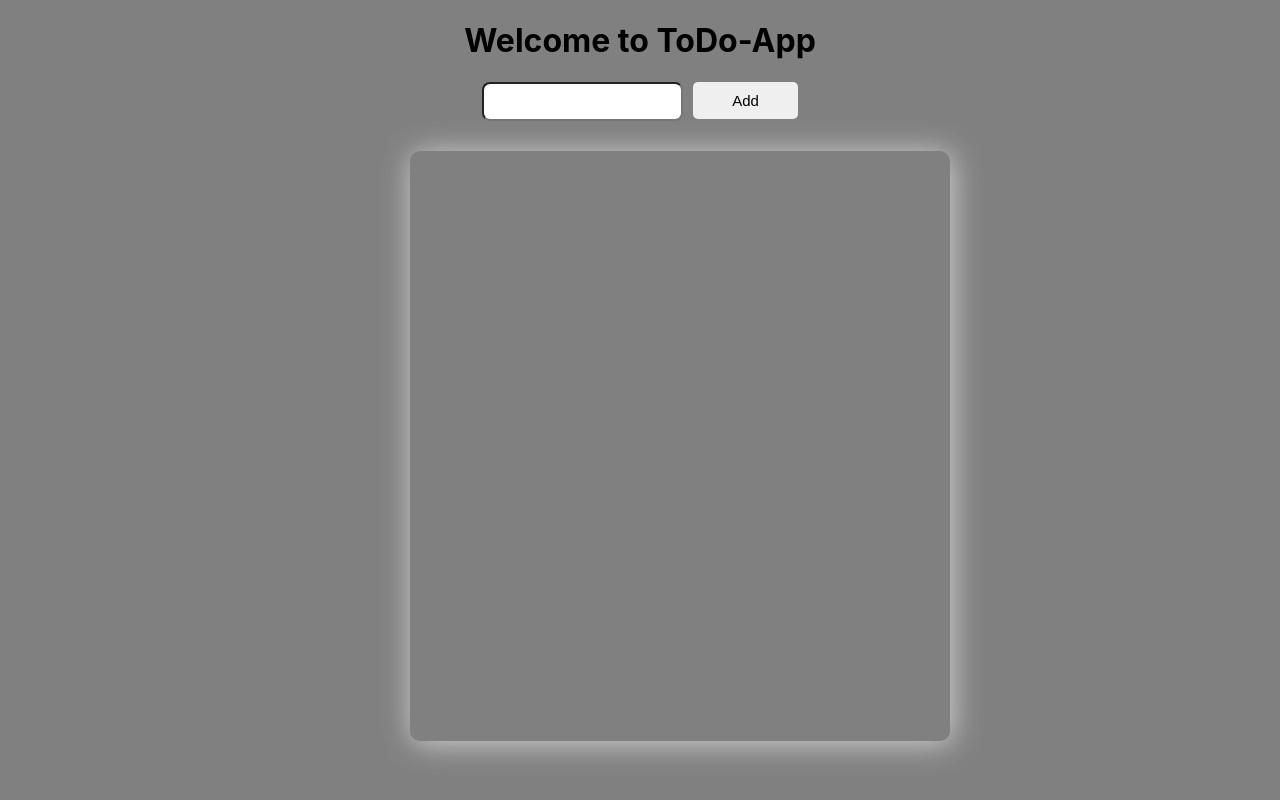
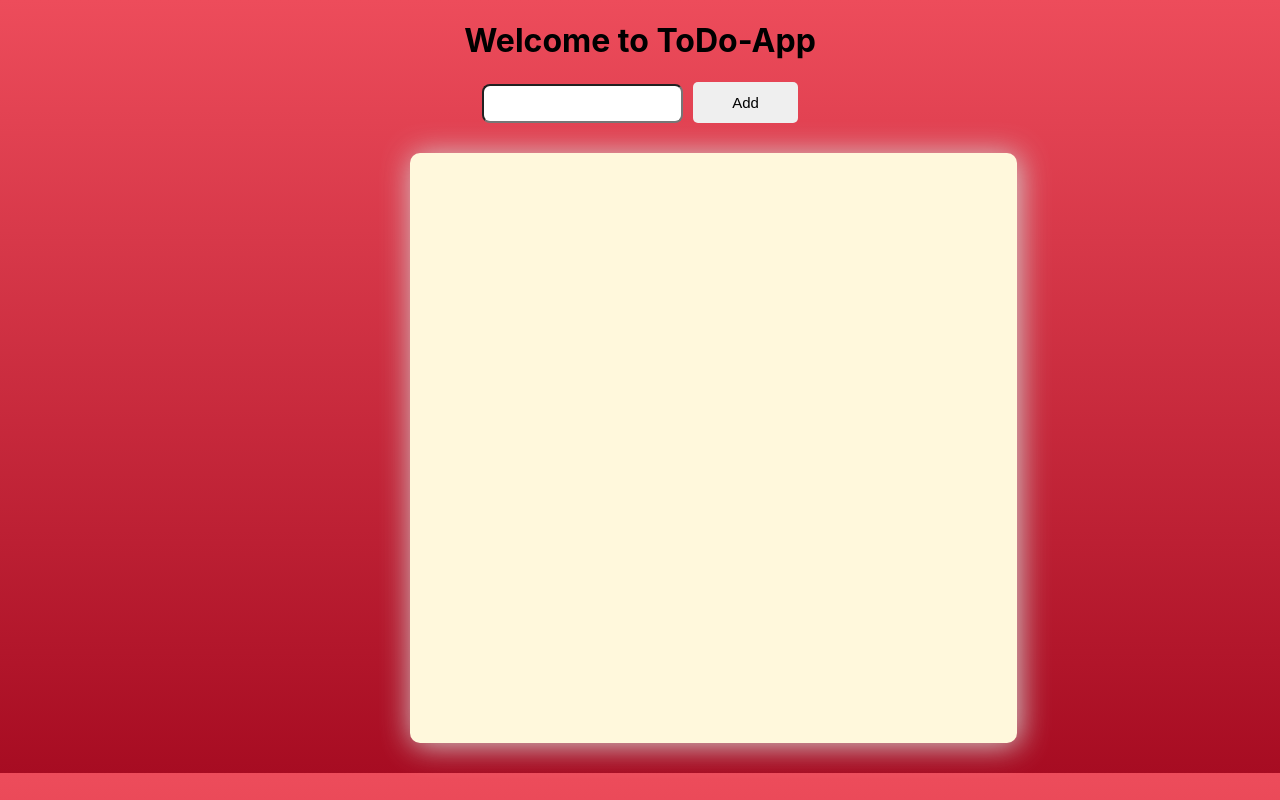
Before and after one commit to ashonweb/ToDoApp, a React (Create React App) app: page / in a window 1280 px wide. Built offline with nearby package versions, Linux system fonts and the light colour scheme.

Commit message:
added changes in styles

```diff
--- a/src/App.css
+++ b/src/App.css
@@ -41,12 +41,14 @@
   overflow: hidden;
   position:relative;
   margin: 30px 410px;
+  background-color: cornsilk;
+  width: 567px;
 }
 
 .child:hover {
   color: black;
   background-color:aliceblue;
-  padding: 12px;
+  padding: 1px;
 
 
 
@@ -60,6 +62,7 @@ background-color:brown(88, 148, 163);
   cursor: pointer;
   border: none;
   width:125px;
+  height: 41px;
 
 }
 .addbutton{
@@ -71,6 +74,8 @@ background-color:brown(88, 148, 163);
 .modalclosebutton{
   display: block;
   cursor: pointer;
+  text-align: center;
+  margin-left:137px;
 }
 input{
   border-radius:8px;
@@ -99,11 +104,17 @@ li{
 .child .child-inline {
   display: inline-block;
   vertical-align: top;
-  padding: 10
+  width: 30%;
+  overflow-wrap: break-word;
+
+
+
+
 }
 
 .edit, .value, .delete {
   width: 30%;
+
 }
 
 .hello{
--- a/src/ToDoComponent.js
+++ b/src/ToDoComponent.js
@@ -143,14 +143,17 @@ class ToDoComponent extends Component {
                   <div className="child-inline edit">
                     <button
                       style={{ color: 'black' }}
-                      bsStyle="primary" onClick={() => this.removeItem(val.id)}>Delete</button>
+                       onClick={() => this.removeItem(val.id)}>Delete</button>
                   </div>
                   <div className="child-inline value">{val.text}</div>
-                  <button type="button" value="update" onClick={() => this.openModal(val)} >update</button>
-                  <Modal visible={this.state.visible} width="400" height="200" margin-top="200" effect="fadeInUp" onClickAway={() => this.closeModal()}>
+                  <div className="child-inline edit">
+                  <button type="button" value="update" onClick={() => this.openModal(val)} >update</button> </div>
+
+                     <Modal visible={this.state.visible} width="400" height="200" margin-top="200" effect="fadeInUp" onClickAway={() => this.closeModal()}>
                     <div>
                       <input class="modalClass" type="text" value={this.state.updateValue.text} onChange={this.onUpdateChange} />
-                      <span class="modalclosebutton" onClick={this.closeModal}>OK</span>
+                      <button class="modalclosebutton" onClick={this.closeModal}>OK</button>
+
                     </div>
                   </Modal>
                 </div>
--- a/src/index.css
+++ b/src/index.css
@@ -6,7 +6,8 @@ body {
     sans-serif;
   -webkit-font-smoothing: antialiased;
   -moz-osx-font-smoothing: grayscale;
-  background-color:grey
+  background-image: linear-gradient(to bottom, rgb(237, 76, 91), rgb(167, 12, 34));
+
 }
 
 code {
```
